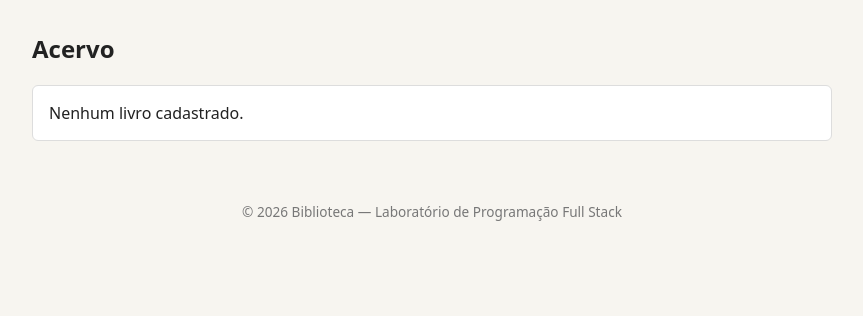
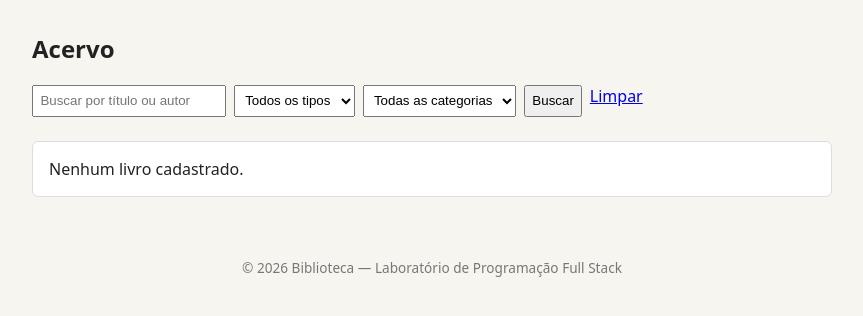
Before and after one commit to rasgf/Marcio_trab1_Django, a Django app: template acervo/templates/acervo/lista.html in a window 1280 px wide. Shown: the part 140-456 px from the top of the page, without its empty margins (208-1071 px from the left). Run offline with Django 5.2, Linux system fonts and the light colour scheme; the template is opened without the code that fills it, so the values that code supplies are empty.

Commit message:
feat: pesquisa por nome, tipo de acervo e categoria
lista_livros agora aceita os parâmetros de busca ?q=, ?tipo= e
?categoria= (GET), combináveis:
- q: filtra por título OU autor (icontains)
- tipo: filtra pelo tipo de acervo (Digital/Físico)
- categoria: filtra pela classe (000 a 900)

Formulário de busca adicionado em lista.html, mantendo os
valores selecionados após a pesquisa.

Co-Authored-By: Claude Sonnet 5 <noreply@anthropic.com>

```diff
--- a/acervo/static/acervo/estilo.css
+++ b/acervo/static/acervo/estilo.css
@@ -24,6 +24,18 @@ main {
     max-width: 800px;
     margin: 2rem auto;
     padding: 0 1rem;
+}
+
+.busca {
+    display: flex;
+    gap: 0.5rem;
+    flex-wrap: wrap;
+    margin-bottom: 1.5rem;
+}
+
+.busca input,
+.busca select {
+    padding: 0.4rem;
 }
 
 .lista-livros {
--- a/acervo/templates/acervo/lista.html
+++ b/acervo/templates/acervo/lista.html
@@ -4,6 +4,27 @@
 
 {% block conteudo %}
     <h2>Acervo</h2>
+
+    <form method="get" class="busca">
+        <input type="text" name="q" placeholder="Buscar por título ou autor" value="{{ filtro_q }}">
+
+        <select name="tipo">
+            <option value="">Todos os tipos</option>
+            {% for valor, rotulo in tipos %}
+                <option value="{{ valor }}" {% if valor == filtro_tipo %}selected{% endif %}>{{ rotulo }}</option>
+            {% endfor %}
+        </select>
+
+        <select name="categoria">
+            <option value="">Todas as categorias</option>
+            {% for valor, rotulo in categorias %}
+                <option value="{{ valor }}" {% if valor == filtro_categoria %}selected{% endif %}>{{ rotulo }}</option>
+            {% endfor %}
+        </select>
+
+        <button type="submit">Buscar</button>
+        <a href="{% url 'lista' %}">Limpar</a>
+    </form>
 
     <ul class="lista-livros">
         {% for livro in livros %}
```
Also changed, not shown: acervo/views.py (+22 -1 lines).
